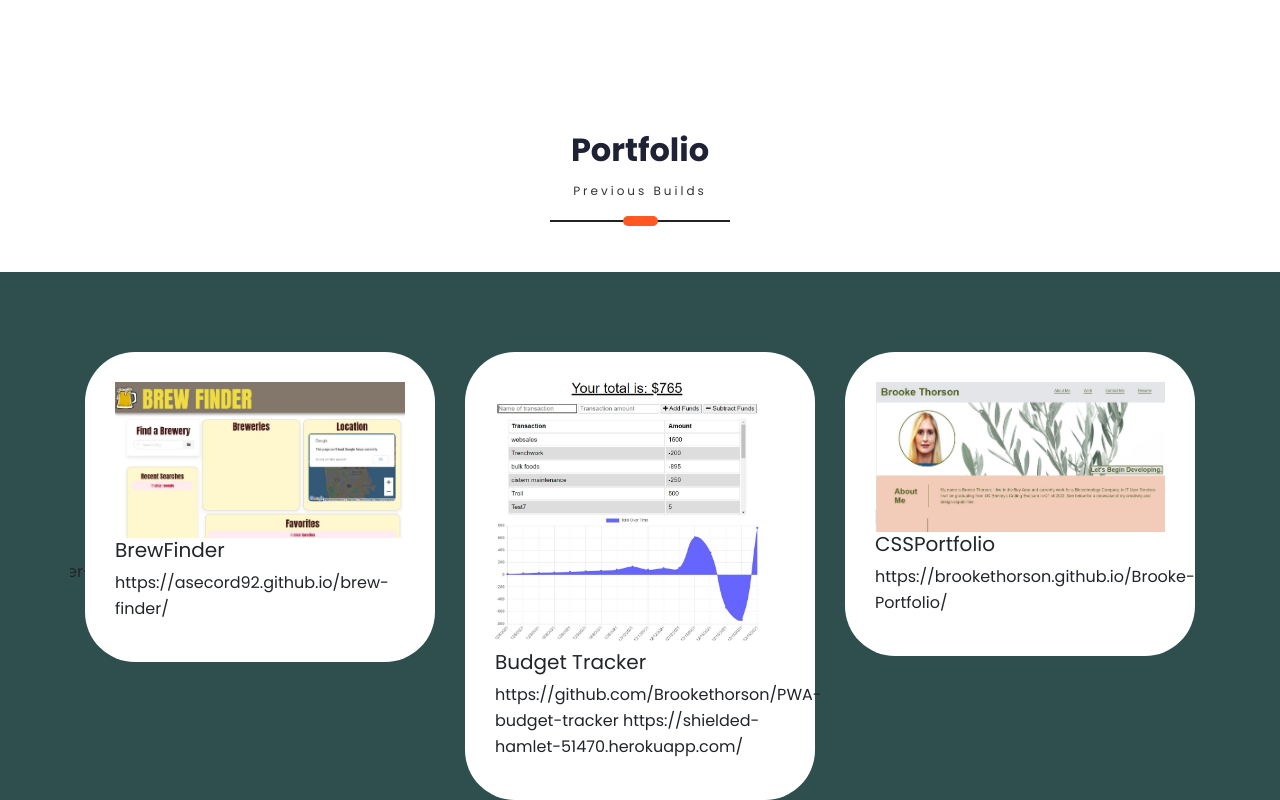
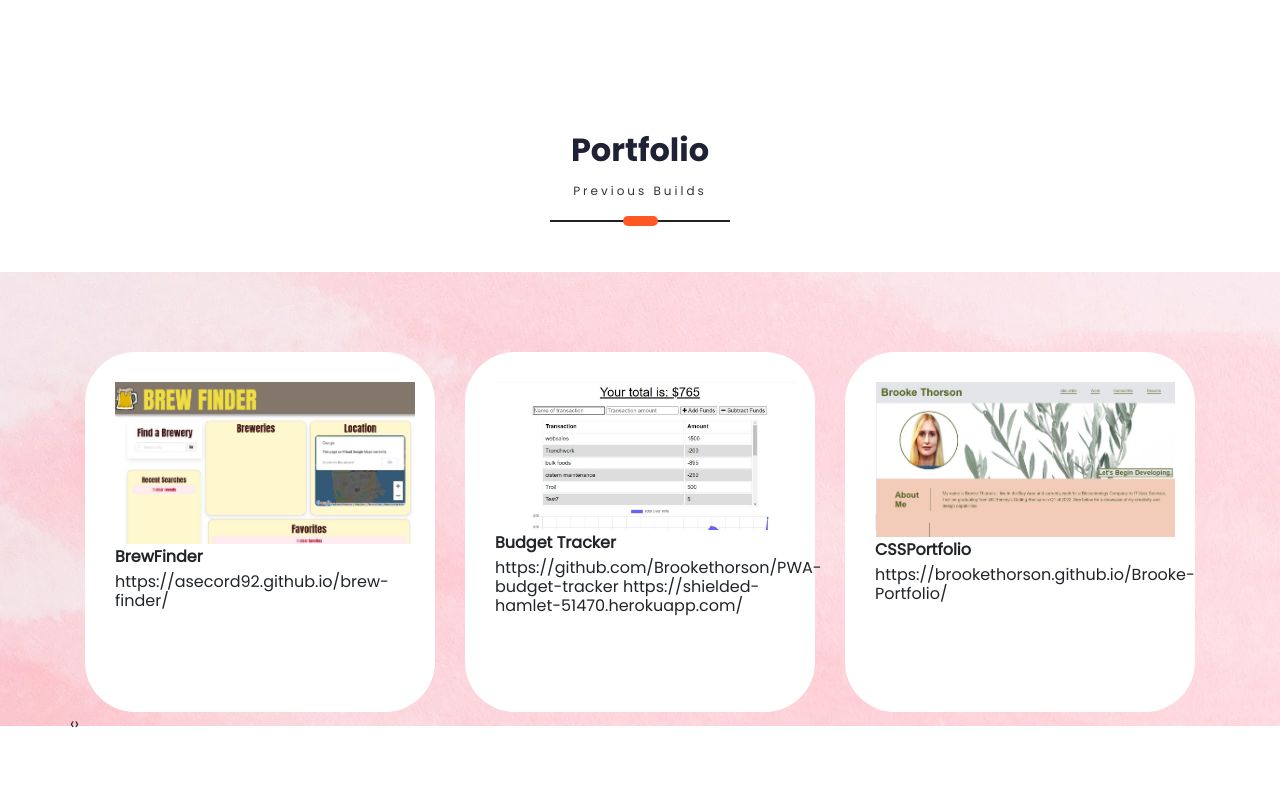
Before and after one commit to Brookethorson/react-portfolio, a React (Create React App) app in the folder client/: page / in a window 1280 px wide. Shown: the part 2000-2800 px from the top of the page. Built offline with nearby package versions, Linux system fonts and the light colour scheme; a web font is replaced by a local one.

Commit message:
add previous work

```diff
--- a/client/src/PortfolioContainer/Portfolio/Portfolio.css
+++ b/client/src/PortfolioContainer/Portfolio/Portfolio.css
@@ -6,25 +6,47 @@
     z-index: -1;
 }
 
-.portfolio-section::before{
-    content: '';
-    position: absolute;
-    left: 0;
-    top: 0;
+.portfolio-section::before {
+  content: "";
+  position: absolute;
+  left: 0;
+  top: 0;
+  width: 100%;
+  height: 80%;
+  z-index: -1;
+  opacity: 0.85;
+  background-image: url("../../assests/Home/paint-bg.jpg")
+}
+
+.portfolio-section .port-content{
+    align-items: center;
+}
+
+.portfolio-section .port-item{
+    height: 100%;
     width: 100%;
-    height: 100%;
-    z-index: -1;
-    background-color: darkslategrey;
-}
-.portfolio-section .port-item{
     background-color: white;
     padding: 30px;
     border-radius: 50px  50px 50px 50px;
 }
 .portfolio-section .port-item p {
+    display: inline-block;
     font-size: 16px;
     text-align: left;
     line-height: 26px;
     font-weight: 400;
     margin: 0 0 10px;
 }
+
+.portfolio-section .project-info{
+    height: 300px;
+    width: 300px;
+}
+
+.portfolio-section .project-info h5{
+    font-size: 16px;
+    font-weight: 600;
+    line-height: 26px;
+    margin: 0 0 2px;
+    position: relative;
+}
--- a/client/src/PortfolioContainer/Portfolio/Protfolio.js
+++ b/client/src/PortfolioContainer/Portfolio/Protfolio.js
@@ -57,15 +57,9 @@ export default function Portfolio(props){
                                 <div className='project-info'>
                                         <img src="img/Portfolio/WeatherDashboard.png" alt='no internet connection'></img>
                                         <h5>Weather Dashboard</h5>
+                                        <h6>https://brookethorson.github.io/weather-dashboard/ </h6>
                                     </div>
-                                    <div className='port-comment'>
-                                        <p>
 
-                                            https://brookethorson.github.io/weather-dashboard/
-                                            https://github.com/Brookethorson/weather-dashboardather Dashboard
-
-                                        </p>
-                                    </div>
                                 </div>
                             </div>
                             <div className='col-lg-12'>
@@ -73,12 +67,7 @@ export default function Portfolio(props){
                                 <div className='project-info'>
                                         <img src="img/Portfolio/BrewFinder.png" alt='no internet connection'></img>
                                         <h5>BrewFinder</h5>
-                                    </div>
-                                    <div className='port-comment'>
-                                        <p>
-
-                                            https://asecord92.github.io/brew-finder/
-                                        </p>
+                                        <h6>https://asecord92.github.io/brew-finder/</h6>
                                     </div>
                                 </div>
                             </div>
@@ -87,12 +76,8 @@ export default function Portfolio(props){
                                 <div className='project-info'>
                                     <img src="img/Portfolio/BudgetTracker.png" alt='no internet connection'></img>
                                         <h5>Budget Tracker</h5>
-                                    </div>
-                                    <div className='port-comment'>
-                                        <p>
-                                            https://github.com/Brookethorson/PWA-budget-tracker
-                                            https://shielded-hamlet-51470.herokuapp.com/
-                                        </p>
+                                        <h6>https://github.com/Brookethorson/PWA-budget-tracker
+                                            https://shielded-hamlet-51470.herokuapp.com/ </h6>
                                     </div>
                                 </div>
                             </div>
@@ -101,11 +86,7 @@ export default function Portfolio(props){
                                 <div className='project-info'>
                                         <img src="img/Portfolio/CSSPortfolio.png" alt='no internet connection'></img>
                                         <h5>CSSPortfolio</h5>
-                                    </div>
-                                    <div className='port-comment'>
-                                        <p>
-                                            https://brookethorson.github.io/Brooke-Portfolio/
-                                        </p>
+                                        <h6> https://brookethorson.github.io/Brooke-Portfolio/</h6>
                                     </div>
                                 </div>
                             </div>
@@ -114,11 +95,7 @@ export default function Portfolio(props){
                                 <div className='project-info'>
                                         <img src="img/Portfolio/CulinaryEats.png" alt='no internet connection'></img>
                                         <h5>Culinary Eats</h5>
-                                    </div>
-                                    <div className='port-comment'>
-                                        <p>
-                                            https://culinaryeats.herokuapp.com/
-                                        </p>
+                                        <h6>https://culinaryeats.herokuapp.com/</h6>
                                     </div>
                                 </div>
                             </div>
@@ -127,12 +104,8 @@ export default function Portfolio(props){
                                 <div className='project-info'>
                                         <img src="img/Portfolio/NoteTaker.png" alt='no internet connection'></img>
                                         <h5>Note Taker</h5>
-                                    </div>
-                                    <div className='port-comment'>
-                                        <p>
-                                            https://pure-chamber-94605.herokuapp.com/
-                                            https://github.com/Brookethorson/note-taker
-                                        </p>
+                                        <h6>https://pure-chamber-94605.herokuapp.com/
+                                            https://github.com/Brookethorson/note-taker </h6>
                                     </div>
                                 </div>
                             </div>
```
Also changed, not shown: client/public/img/Portfolio/BudgetTracker.png.
